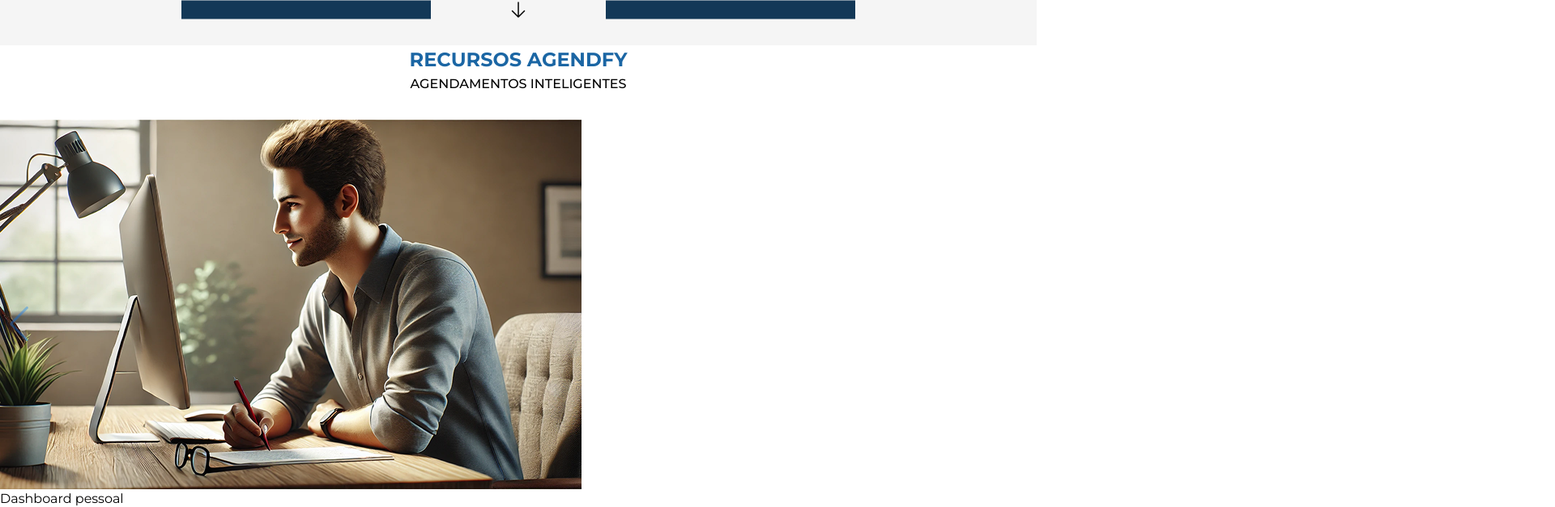
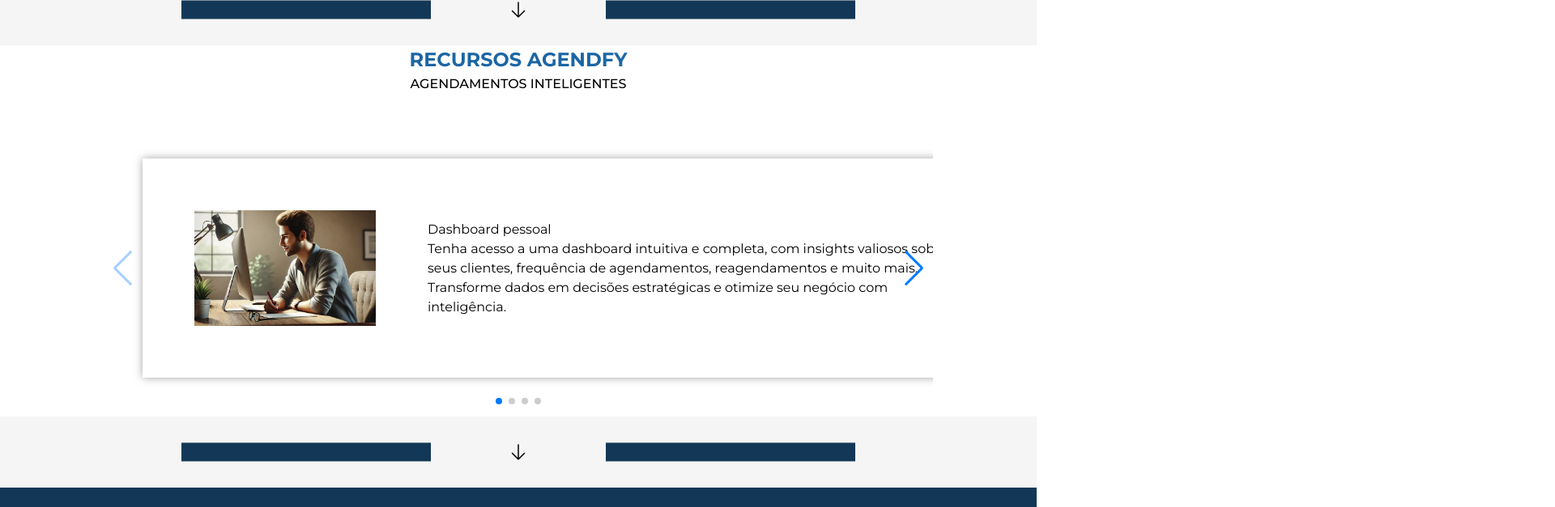
Before and after one commit to KauanPaschoal/web-projeto, a React (Vite) app in the folder web-agendfy/: page / in a window 1280 px wide. Shown: the part 1749-2376 px from the top of the page at 81% size, 1920 px wide, since content can reach past the window. Built offline with nearby package versions, Linux system fonts and the light colour scheme.

Commit message:
seção recursos teste de slide

```diff
--- a/web-agendfy/src/assets/pages/landingPage/recursos/RecursosComponent.jsx
+++ b/web-agendfy/src/assets/pages/landingPage/recursos/RecursosComponent.jsx
@@ -1,10 +1,11 @@
-import React from 'react'
+import React, { useEffect, useState } from 'react'
 import ImgHome from '../../../images/img_home.png'
 import './recursos.css'
 
 import { Swiper, SwiperSlide } from 'swiper/react'
 
 const RecursosComponent = () => {
+    const [slidesPerView, setSlidesPerView] = useState(1)
 
     const dadosRecursos = [
         {
@@ -34,6 +35,7 @@ const RecursosComponent = () => {
     ]
 
 
+
     return (
         <div className='div-recursos flex flex-col justify-center items-center p-12 md:p-40' id='recursos'>
             <h1 className='titulo-section'>RECURSOS AGENDFY</h1>
@@ -41,28 +43,29 @@ const RecursosComponent = () => {
             <section className='cards flex flex-col md:flex-row gap-8 mt-8'>
 
             </section>
+            <Swiper
+                slidesPerView={slidesPerView}
+                pagination={{ clickable: true }}
+                navigation
+                className='swiper-recursos'
+            >
+                {dadosRecursos.map((recurso) => (
+                    <SwiperSlide key={recurso.id} className='card-content-solucao'>
+                        <div className='card-solucao'>
+                            <img src={recurso.img} alt="" className='slide-img' />
+                            <div>
+                                <h1>{recurso.titulo}</h1>
+                                <p>{recurso.descricao}</p>
+                            </div>
 
-            <Swiper
-                slidesPerView={1}
-                pagination={{
-                    clickable: true
-                }}
-                navigation={true}
-                className=''
+                        </div>
 
-            >
-                {dadosRecursos.map((recurso) => {
-                    return(
-                    <SwiperSlide key={recurso.id}>
-                        <img src={recurso.img} alt='Imagem de exemplo'/>
-                        <h1>{recurso.titulo}</h1>
-                        <p>{recurso.descricao}</p>
                     </SwiperSlide>
-                     )
-                })}
+                ))}
+            </Swiper>
 
-            </Swiper>
         </div>
+
     )
 }
 
--- a/web-agendfy/src/assets/pages/landingPage/recursos/recursos.css
+++ b/web-agendfy/src/assets/pages/landingPage/recursos/recursos.css
@@ -3,17 +3,18 @@
 .div-recursos{
     width: 100%;
 
+}
 
-    .cards{
-        width: 50%;
-        height: auto;
+.swiper-recursos{
+    width: 80%;
+}
 
 .card-content-solucao{
     display: flex;
     flex-direction: row;
     gap: 1em;
     padding: 1em;
-            margin-bottom: 1em;
+    margin: 3em;
     box-shadow: 0px 0px 10px 0px var(--GrayFy);
     transition: 0.3s;
 
@@ -21,6 +22,21 @@
         transform: scale(1.05);
     }
 }
+
+.card-solucao{
+    display: flex;
+    flex-direction: row;
+    justify-content: center;
+    align-items: center;
+    gap: 1em;
+
+
+    h1{
+
+    }
 }
 
+.slide-img{
+    width: 20em;
+    padding: 3em;
 }
```
Lines whose indentation alone changed are shown as unchanged.
